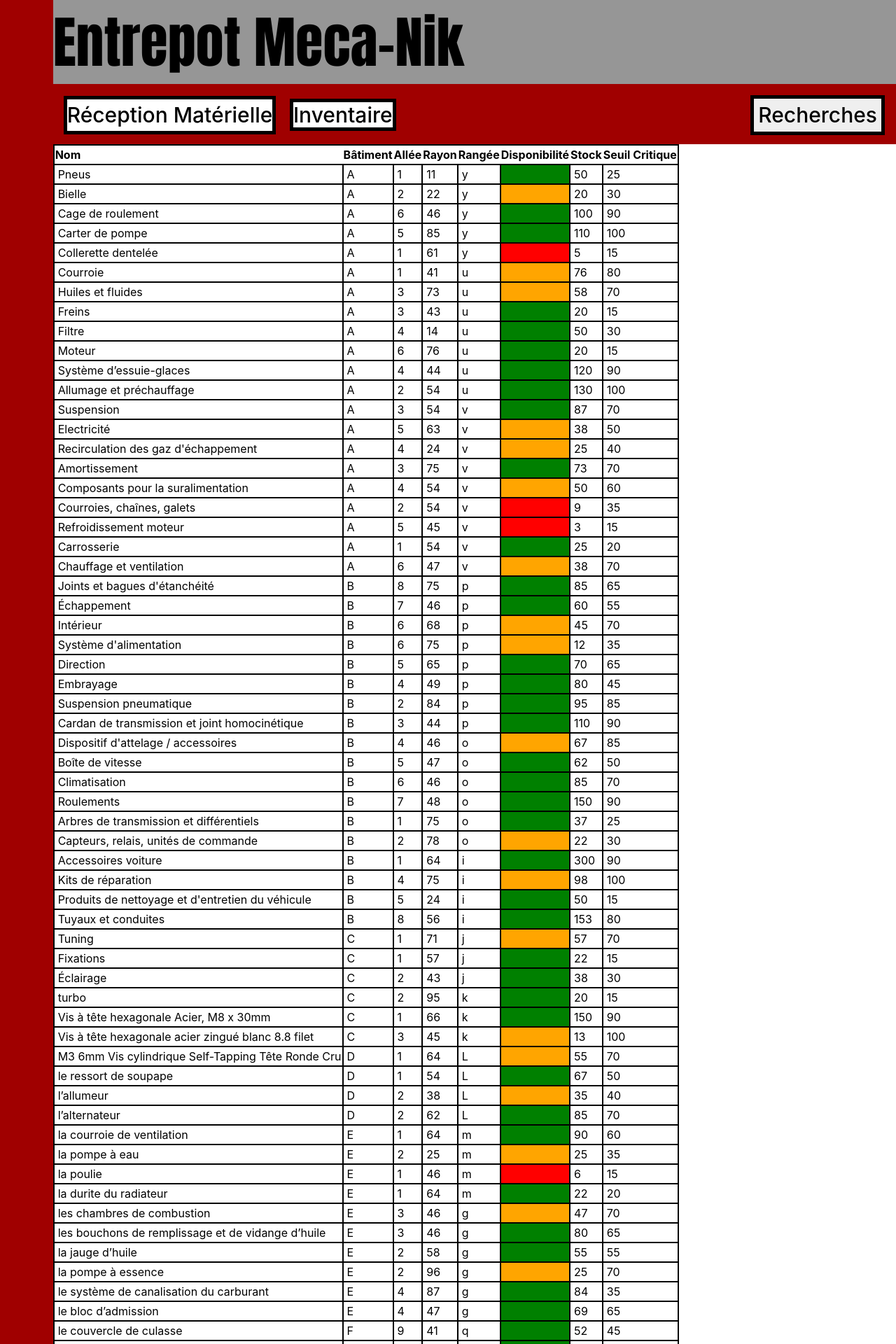
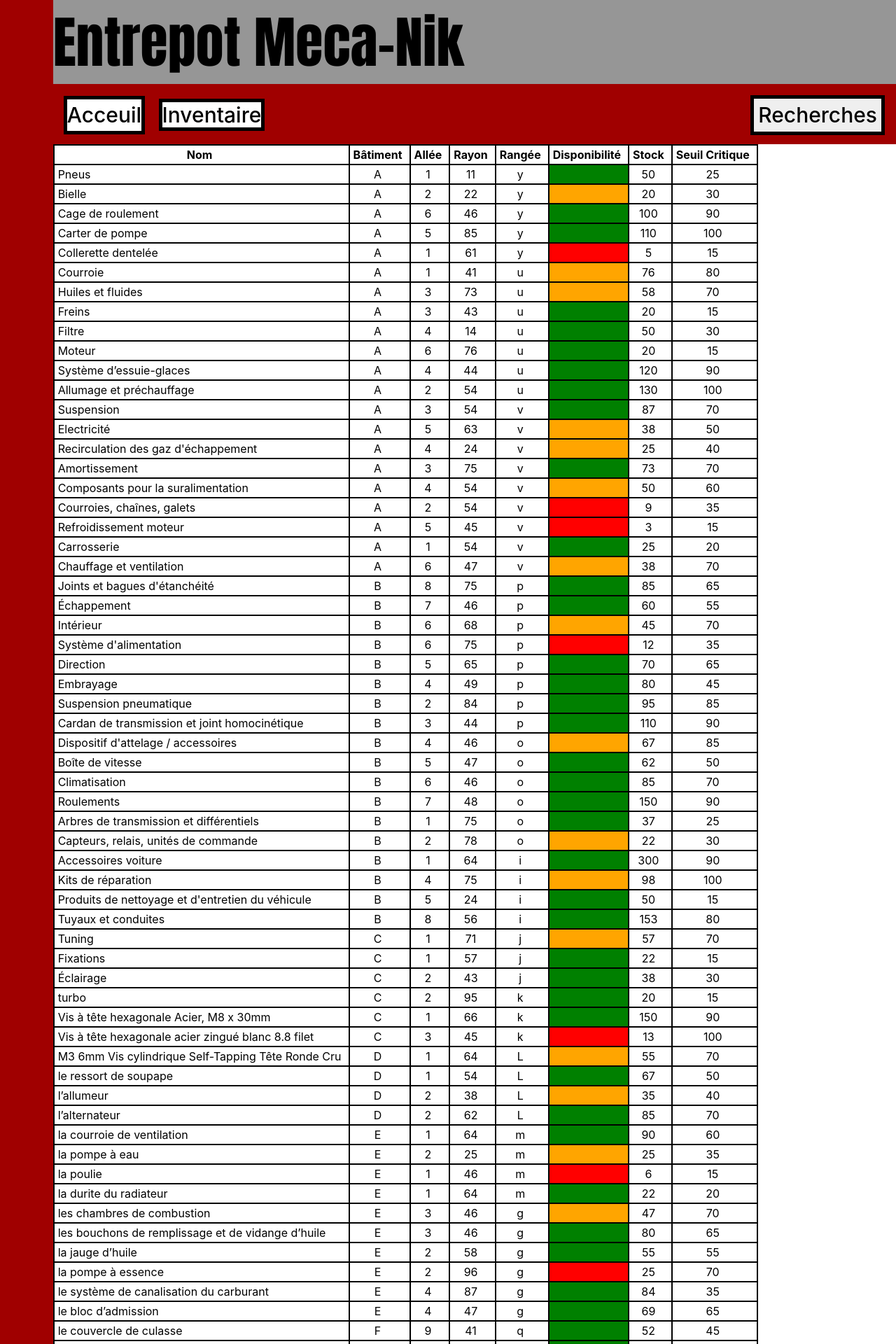
Before and after one commit to Aleks38/Meca_Nik, a PHP site: page /tableauProduit.php in a window 1280 px wide. Shown: the top 1920 px of the page at 70% size. Run offline with PHP 8.4, Linux system fonts and the light colour scheme; data comes from the database, SQL or seed files in the repository.

Commit message:
ajout des commentaires

```diff
--- a/index.php
+++ b/index.php
@@ -1,3 +1,4 @@
+<!-- page index à inclure sur toutes les autres pages, contient le header,la navbar et le bandeau lattéral et la connexion à la bdd -->
 <!DOCTYPE html>
 <html>
 <head>
@@ -10,6 +11,7 @@
     <title>Méca_Nik</title>
 </head>
 <body class=body>
+    <?php include "ConnectToBdd.php";?>
     <div class="section">
     <div class="row mr-0">
         <div class="col- bandeau"></div>
@@ -17,7 +19,7 @@
             <p class="header-content">Entrepot Meca-Nik</p>
         <div class="navbar pl-0">
             <div class="col-sm pl-0">
-                <a href="index.php" type="button" class="nav-item">Réception Matérielle</a>
+                <a href="index.php" type="button" class="nav-item">Acceuil</a>
                 <a href="tableauProduit.php" class="nav-item">Inventaire</a>
             </div>
             <button type="button" class="champ-recherche">Recherches</button>
--- a/style.css
+++ b/style.css
@@ -26,6 +26,10 @@
     margin-left: 15px;
     border: solid black 5px;
 }
+.nav-item:hover{
+    color: #a00000;
+    text-decoration: none;
+}
 .champ-recherche{
     font-size: 30px;
     color: black;
@@ -46,4 +50,10 @@
     border: solid 2px;
     padding-left: 5px;
     color : black;
+    width: auto;
+    padding-right:10px;
+    text-align: center;
 }
+#Titre{
+    text-align: left;
+}
--- a/tableauProduit.php
+++ b/tableauProduit.php
@@ -10,45 +10,44 @@
     <title>Méca_Nik</title>
 </head>
 <body>
-    <?php include "ConnectToBdd.php"; include "index.php"; ?>
+    <?php include "index.php"; ?>
     <div class="contenuPage">
         <?php
+        //préparation et exécution de la requête
             $query = $db->prepare("SELECT nom, batiment, allee, rayon, rangee, seuilCritique, stock FROM produit");
             $query->execute();
-
-            /* Récupération de toutes les lignes de la table produit
-            $result = $query->fetchAll();*/
         ?>
         <table class="tableauProduit">
             <thead>
                 <tr>
-                    <th>Nom </th>
-                    <th>Bâtiment</th>
-                    <th>Allée</th>
-                    <th>Rayon</th>
-                    <th>Rangée</th>
-                    <th>Disponibilité</th>
-                    <th>Stock</th>
-                    <th>Seuil Critique</th>
+                    <th class="tableauProduit">Nom </th>
+                    <th class="tableauProduit">Bâtiment</th>
+                    <th class="tableauProduit">Allée</th>
+                    <th class="tableauProduit">Rayon</th>
+                    <th class="tableauProduit">Rangée</th>
+                    <th class="tableauProduit">Disponibilité</th>
+                    <th class="tableauProduit">Stock</th>
+                    <th class="tableauProduit">Seuil Critique</th>
                 </tr>
             </thead>
             <tbody>
-                <?php while($row = $query->fetch(PDO::FETCH_ASSOC)) : ?>
+                <?php while($row = $query->fetch(PDO::FETCH_ASSOC)) : ?><!-- boucle qui va parcourir la liste des produit-->
                     <!-- Fonction qui attribue une couleur en fonction du stock restant --->
                     <?php $qteRes= $row['stock'];
-                        $color = 'brown';
-                        if ($qteRes<10){$color='red';}
-                        elseif ($qteRes>10 and $qteRes<($row['seuilCritique'])){$color='orange';}
-                        else {$color = 'green';} ?>
+                        $color = 'white';//couleur de base: blanche
+                        if ($qteRes<10 or $qteRes<($row['seuilCritique']*0.5)){$color='red';}//si stock trop faible (<10 pièces) ou <50% du seuil critique: rouge
+                        elseif ($qteRes>10 and $qteRes<($row['seuilCritique'])){$color='orange';}//si stock inférieur au seuil critique: orange
+                        else {$color = 'green';} // si stock suppérieur au seuil critique: vert
+                    ?>
 
-                <tr class="tableauProduit">
-                    <td class="tableauProduit"><?php echo htmlspecialchars($row['nom']);?></td>
+                <tr class="tableauProduit"><!-- Affichage du tableau ligne par ligne -->
+                    <td class="tableauProduit" id="Titre"><?php echo htmlspecialchars($row['nom']);?></td>
                     <td class="tableauProduit"><?php echo htmlspecialchars($row['batiment']);?></td>
                     <td class="tableauProduit"><?php echo htmlspecialchars($row['allee']);?></td>
                     <td class="tableauProduit"><?php echo htmlspecialchars($row['rayon']);?></td>
                     <td class="tableauProduit"><?php echo htmlspecialchars($row['rangee']);?></td>
-                    <td class="tableauProduit" style="background-color : <?= $color; ?>"></td>
-                    <td class="tableauProduit"><?php echo htmlspecialchars($row['stock']);?></td> <!-- A modifier valeur fixes -->
+                    <td class="tableauProduit" style="background-color : <?= $color; ?>"></td> <!-- ne contient que la couleur associé au stock et au seuil critique -->
+                    <td class="tableauProduit"><?php echo htmlspecialchars($row['stock']);?></td>
                     <td class="tableauProduit"><?php echo htmlspecialchars($row['seuilCritique']);?></td>
                 </tr>
                 <?php endwhile; ?>
```
